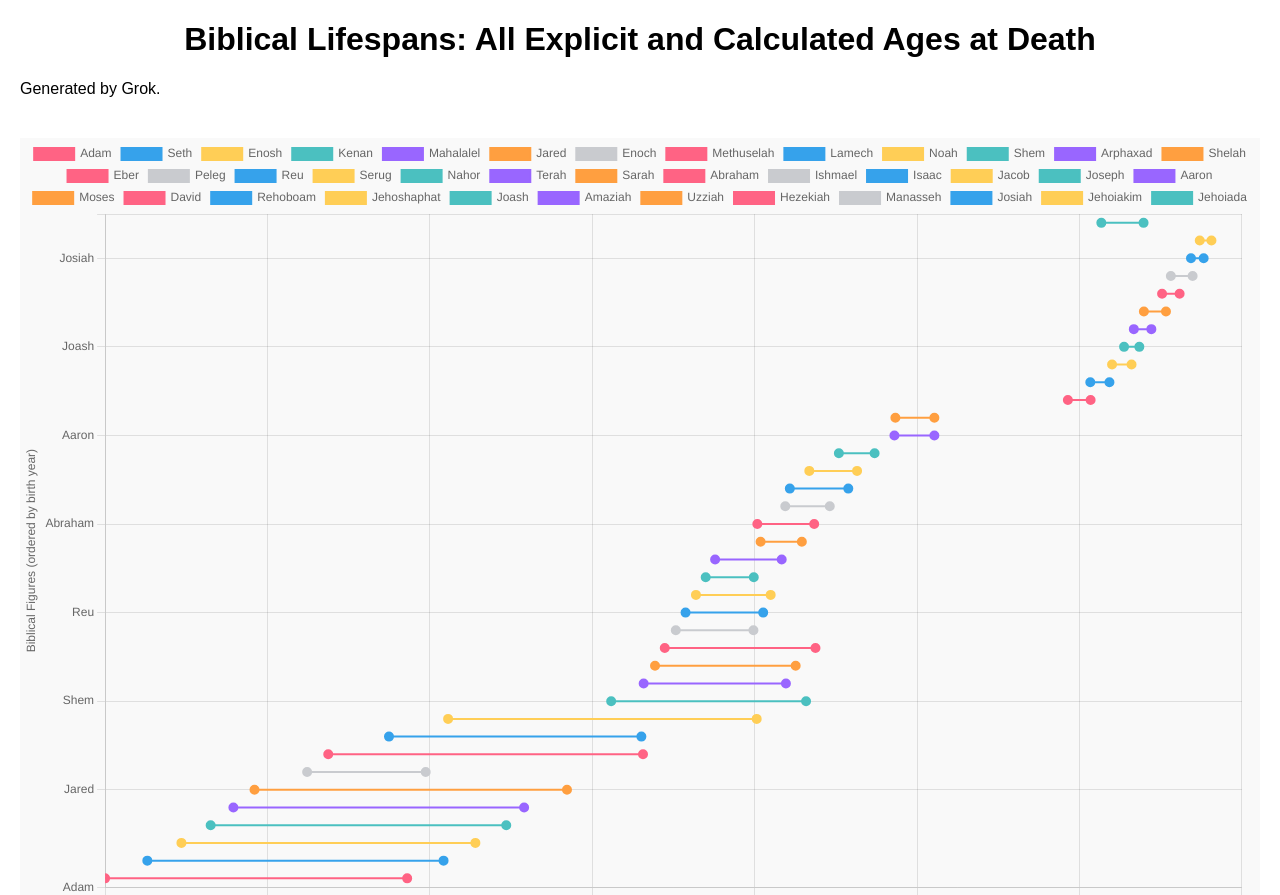
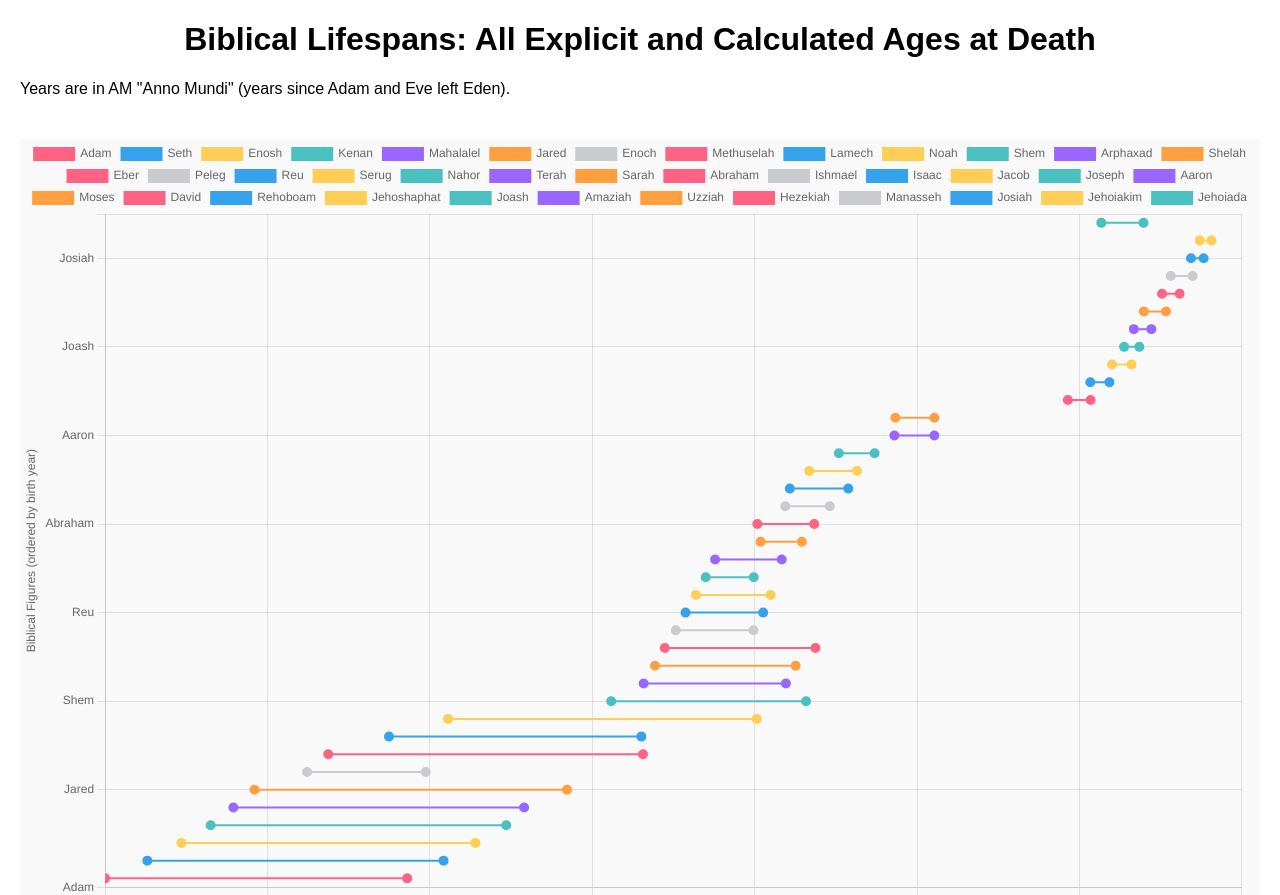
Before and after one commit to aultac/bible-ages, a plain HTML site: page index.html in a window 1280 px wide. Shown: the top 895 px of the page. Drawn offline with nearby package versions, Linux system fonts and the light colour scheme; some packages are replaced by stand-ins of ours; a script that the page names is missing.

Commit message:
Added description

```diff
--- a/index.html
+++ b/index.html
@@ -35,7 +35,7 @@
 </head>
 <body>
     <h1>Biblical Lifespans: All Explicit and Calculated Ages at Death</h1>
-    <p>Generated by Grok.</p>
+    <p>Years are in AM "Anno Mundi" (years since Adam and Eve left Eden).</p>
 
     <div class="chart-container">
         <canvas id="timeline-chart"></canvas>
```
